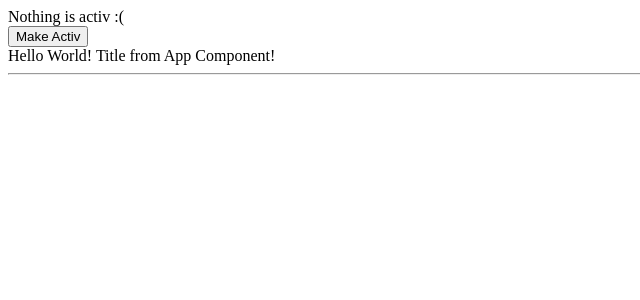
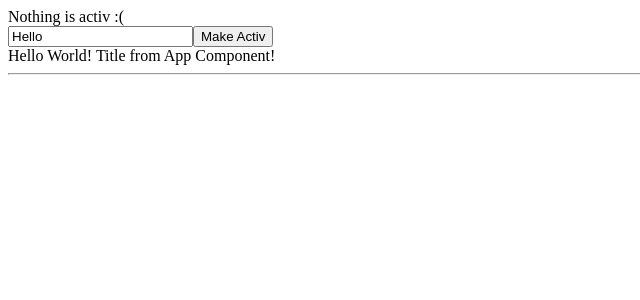
Before and after one commit to PlamenPetroww/TypeScript-and-Angular, an Angular app in the folder Components/components-demo-app/: page / in a window 1280 px wide. Shown: the top 300 px of the page, without its empty margins (0-640 px from the left). Built offline with nearby package versions, Linux system fonts and the light colour scheme.

Commit message:
binding attributes

```diff
--- a/Components/components-demo-app/src/app/navigation/navigation.component.html
+++ b/Components/components-demo-app/src/app/navigation/navigation.component.html
@@ -9,6 +9,9 @@
     <span *ngIf="!isActive">
         <div>Nothing is activ :(</div>
     </span>
+
+    <input [value]="inputValue" type="text">
+
     <button (click)="handleClick()">
         Make {{isActive ? "Inactive" : "Activ" }}
     </button>
--- a/Components/components-demo-app/src/app/navigation/navigation.component.ts
+++ b/Components/components-demo-app/src/app/navigation/navigation.component.ts
@@ -8,6 +8,7 @@ import { Component } from '@angular/core';
 export class NavigationComponent {
 
   isActive = false;
+  inputValue = 'Hello';
 
   activeUsers = [{ name: 'Plamen', age: 21 },
   { name: 'Petko', age: 31 },
```
